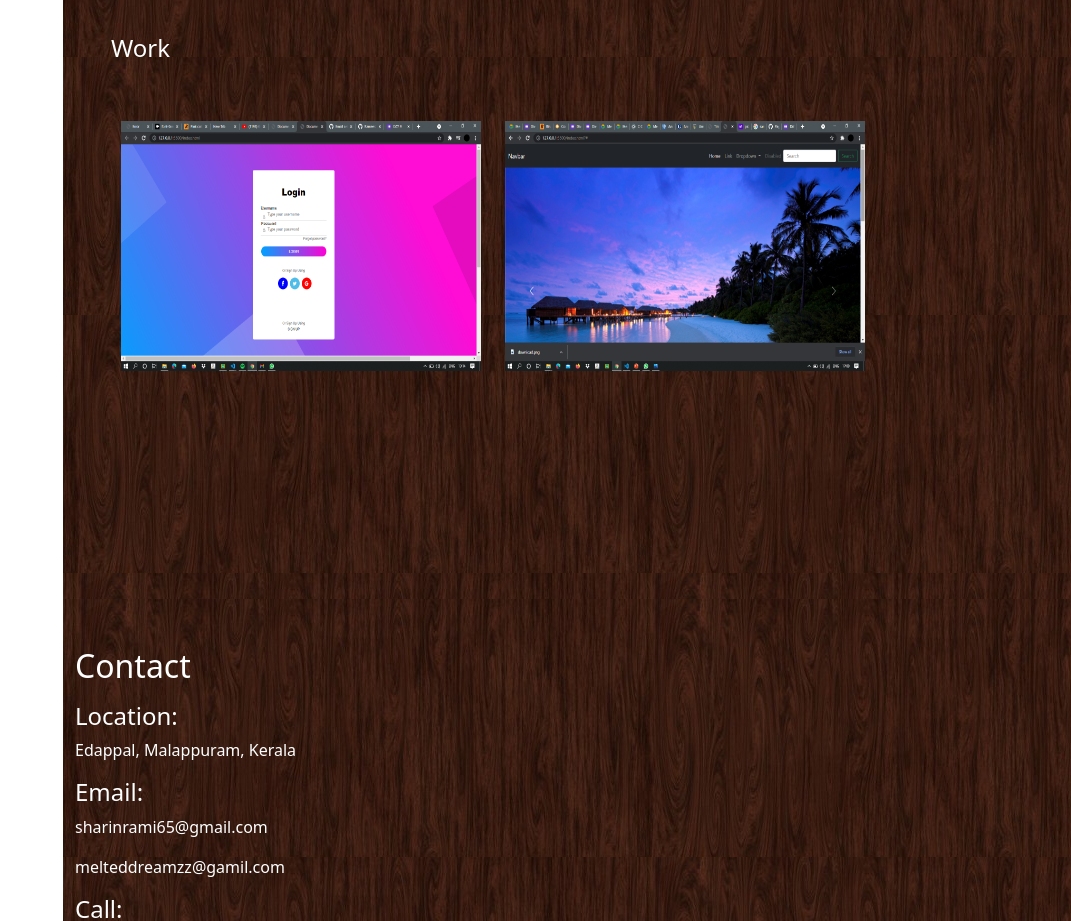
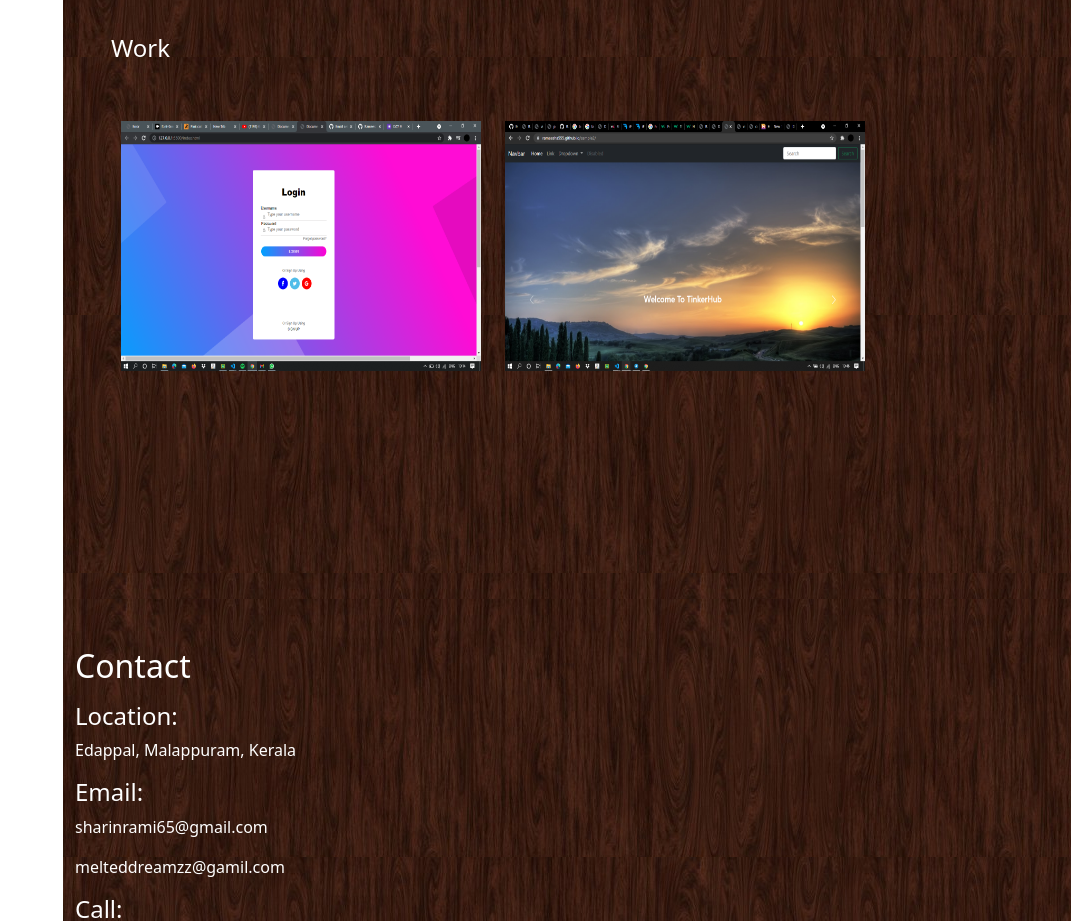
Before and after one commit to Rameesha555/sample.3, a plain HTML site: page index.html in a window 1280 px wide. Shown: the part 2620-3541 px from the top of the page, without its empty margins (209-1280 px from the left). Drawn offline with nearby package versions, Linux system fonts and the light colour scheme.

Commit message:
Update index.html

```diff
--- a/index.html
+++ b/index.html
@@ -153,7 +153,7 @@
          <div class="portfolio-content">
           <div class="gallery">
             <a href="https://rameesha555.github.io/sample1/"><img src="login.png" alt=""></a>
-            <a href="https://rameesha555.github.io/sample2/"><img src="tinker.png" alt=""></a>
+            <a href="https://rameesha555.github.io/sample2/"><img src="tinkerhub.png" alt=""></a>
           </div>
           </div>
           </div>
```
